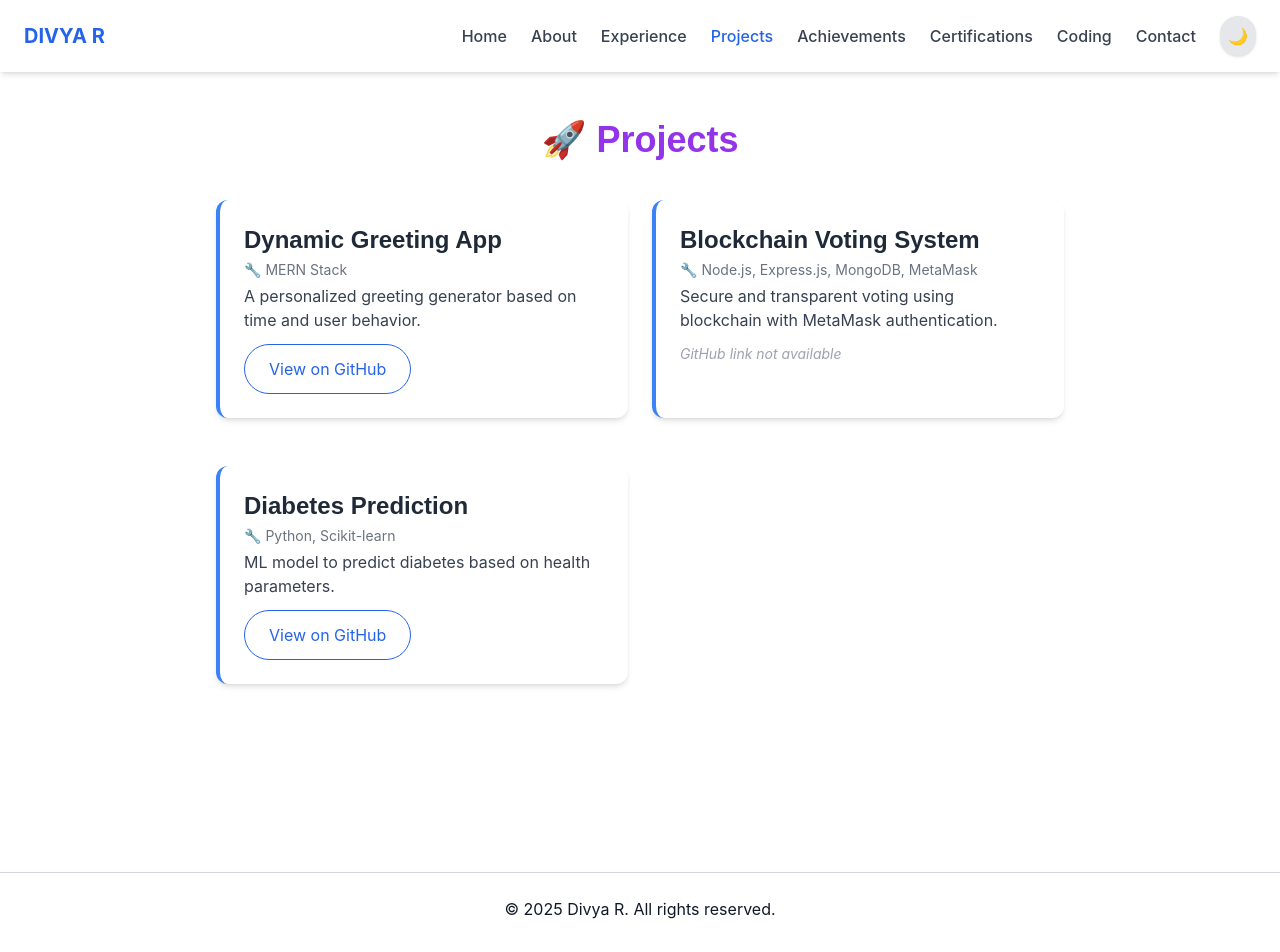
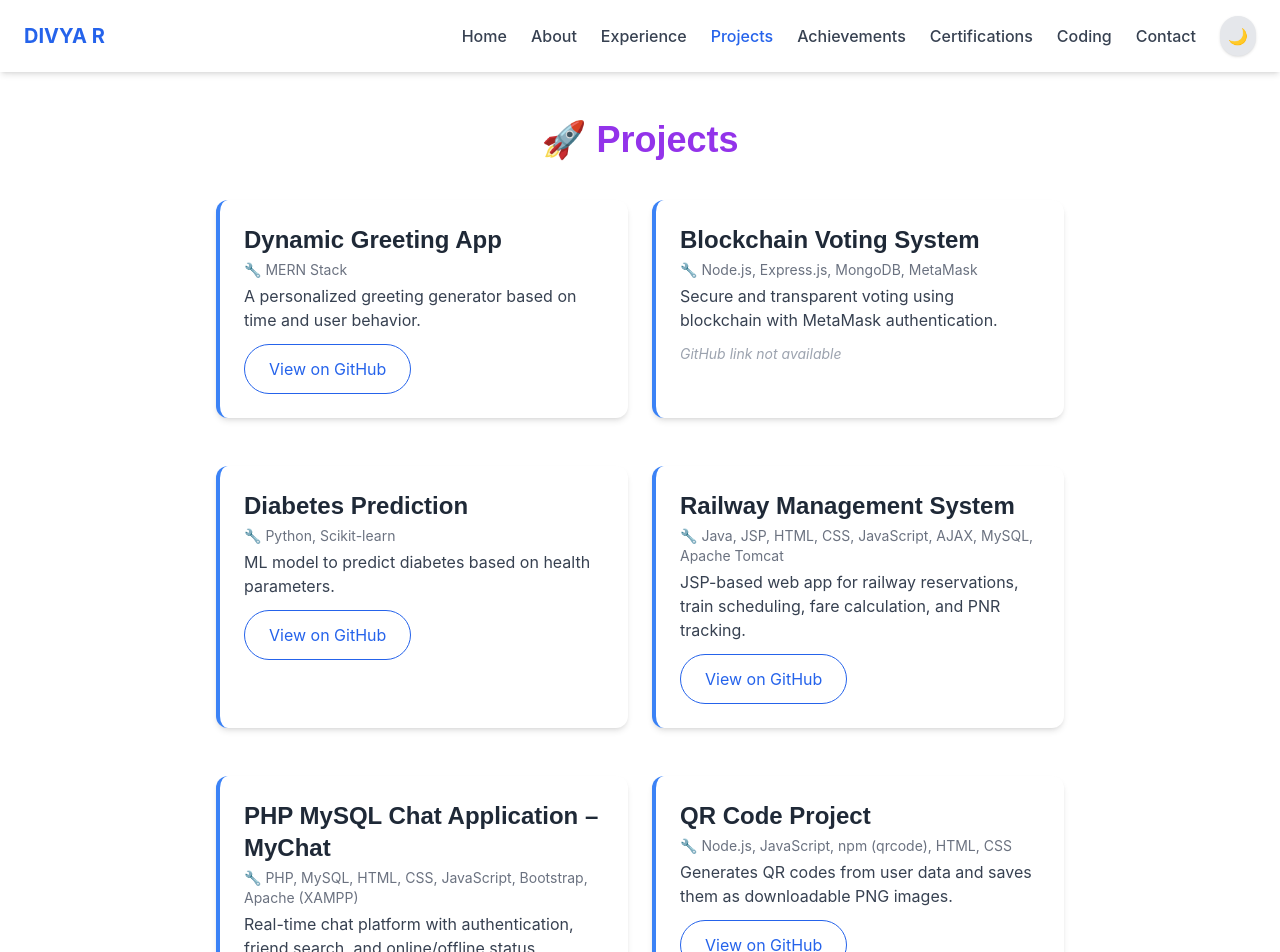
Before and after one commit to Divya22022004/Divya_Portfolio, a Next.js app: page /projects in a window 1280 px wide. Shown: the top 952 px of the page. Built offline with nearby package versions, Linux system fonts and the light colour scheme.

Commit message:
Update page.tsx

```diff
--- a/app/projects/page.tsx
+++ b/app/projects/page.tsx
@@ -19,8 +19,27 @@ export default function ProjectsPage() {
     tech: "Python, Scikit-learn",
     description: "ML model to predict diabetes based on health parameters.",
     github: "https://github.com/Divya22022004/Diabetes-Prediction-Project"
+  },
+  {
+    title: "Railway Management System",
+    tech: "Java, JSP, HTML, CSS, JavaScript, AJAX, MySQL, Apache Tomcat",
+    description: "JSP-based web app for railway reservations, train scheduling, fare calculation, and PNR tracking.",
+    github: "https://github.com/Divya22022004/Railway-Management-System"
+  },
+  {
+    title: "PHP MySQL Chat Application – MyChat",
+    tech: "PHP, MySQL, HTML, CSS, JavaScript, Bootstrap, Apache (XAMPP)",
+    description: "Real-time chat platform with authentication, friend search, and online/offline status tracking.",
+    github: "https://github.com/Divya22022004/PHP-MySql-Chat-Application"
+  },
+  {
+    title: "QR Code Project",
+    tech: "Node.js, JavaScript, npm (qrcode), HTML, CSS",
+    description: "Generates QR codes from user data and saves them as downloadable PNG images.",
+    github: "https://github.com/Divya22022004/QR-Code-Project"
   }
 ];
+
 
   return (
     <section className="section">
```
Lines whose indentation alone changed are shown as unchanged.
